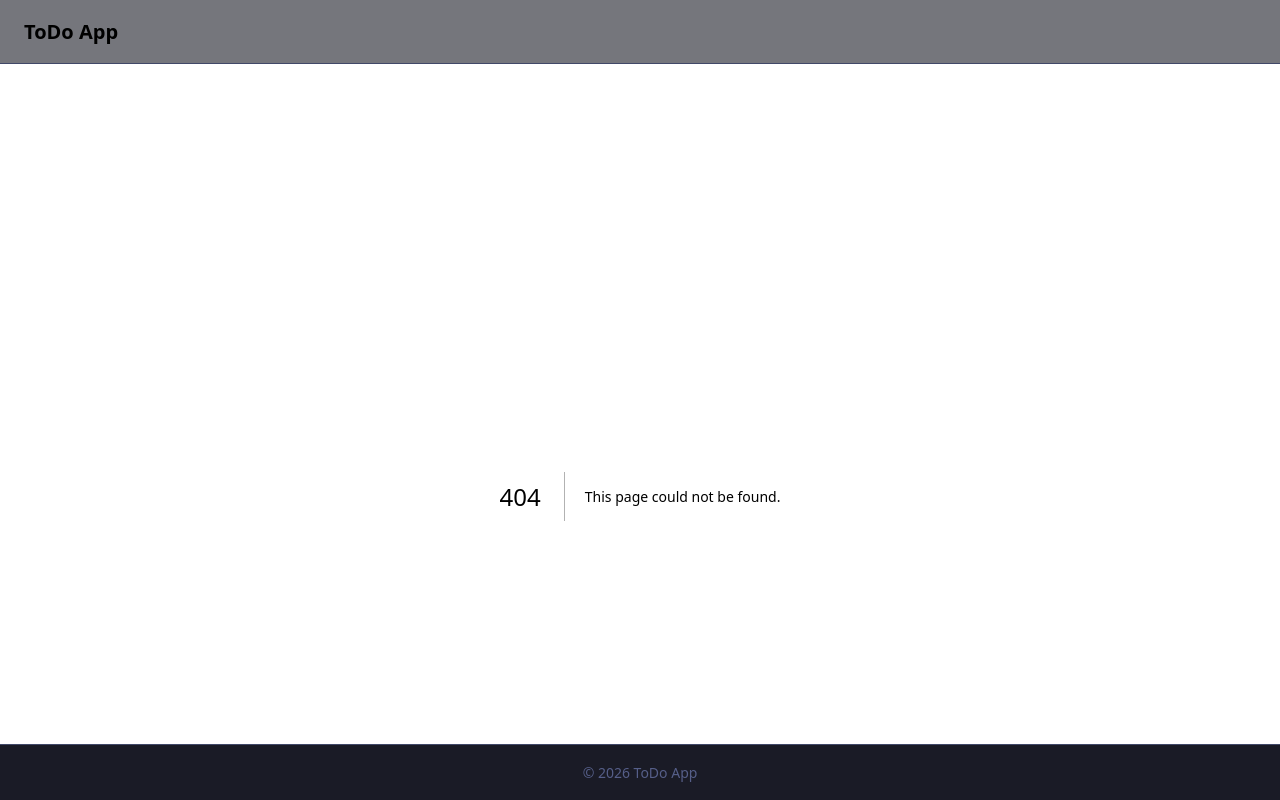
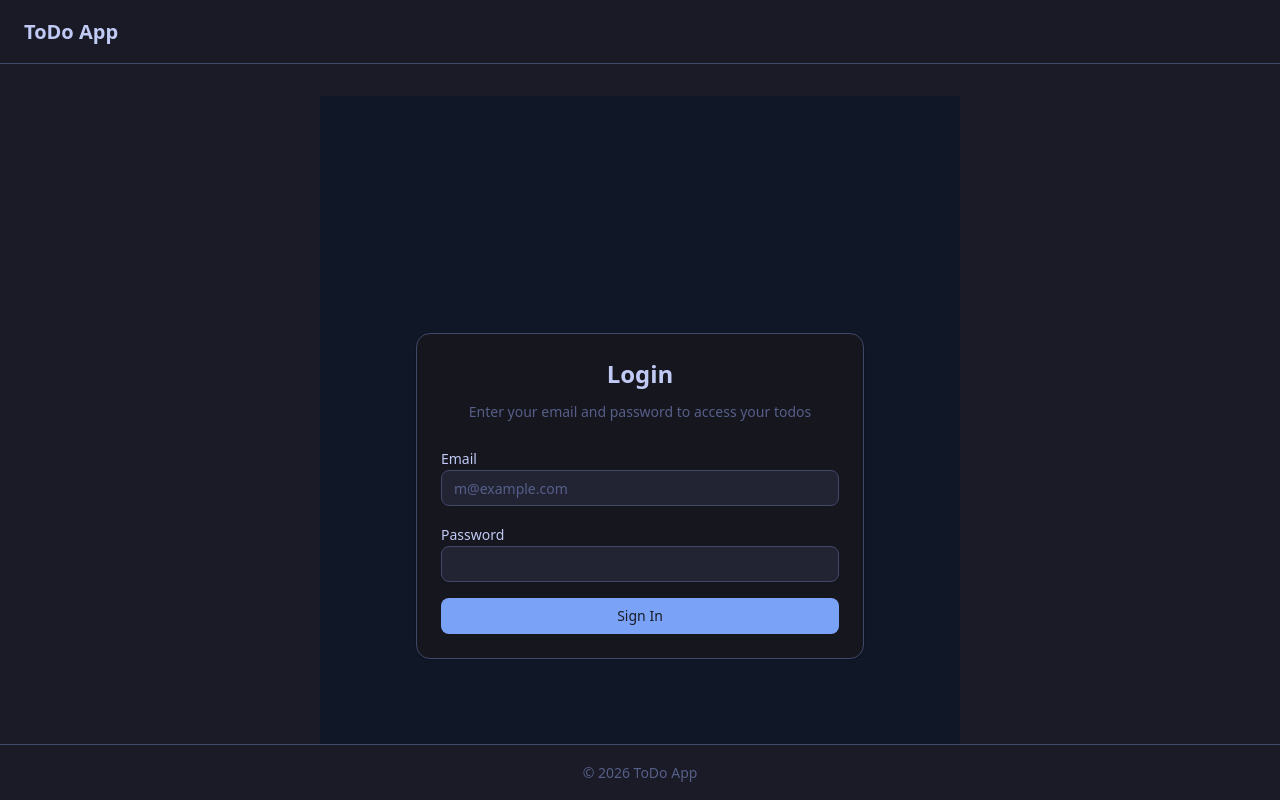
Before and after one commit to ksk-uchi/golang_todo, a Next.js app in the folder frontend/: page /login in a window 1280 px wide. Before the commit this address had no page. Built offline with nearby package versions, Linux system fonts and the light colour scheme.

Commit message:
5. (frontend) ログイン画面を作成する

```diff
--- /dev/null
+++ b/frontend/src/app/login/page.tsx
@@ -0,0 +1,100 @@
+"use client";
+
+import { useState } from "react";
+import { useRouter } from "next/navigation";
+import { api } from "@/lib/api";
+import { Button } from "@/app/components/ui/button";
+import { Input } from "@/app/components/ui/input";
+import {
+  Card,
+  CardContent,
+  CardDescription,
+  CardHeader,
+  CardTitle,
+} from "@/app/components/ui/card";
+import { toast } from "sonner";
+
+export default function LoginPage() {
+  const router = useRouter();
+  const [email, setEmail] = useState("");
+  const [password, setPassword] = useState("");
+  const [isLoading, setIsLoading] = useState(false);
+
+  const handleSubmit = async (e: React.FormEvent) => {
+    e.preventDefault();
+    setIsLoading(true);
+
+    try {
+      await api.post("/auth/login", { email, password });
+      toast.success("Login successful");
+      router.push("/");
+    } catch (error) {
+      console.error(error);
+      if (typeof error === "object" && error && "response" in error) {
+        toast.error(
+          (error as { response: { data: { error: string } } }).response?.data
+            ?.error || "Login failed",
+        );
+      } else {
+        toast.error("Login failed");
+      }
+    } finally {
+      setIsLoading(false);
+    }
+  };
+
+  return (
+    <div className="flex items-center justify-center min-h-screen bg-gray-100 dark:bg-gray-900 px-4">
+      <Card className="w-full max-w-md">
+        <CardHeader className="space-y-1">
+          <CardTitle className="text-2xl font-bold text-center">
+            Login
+          </CardTitle>
+          <CardDescription className="text-center">
+            Enter your email and password to access your todos
+          </CardDescription>
+        </CardHeader>
+        <CardContent>
+          <form onSubmit={handleSubmit} className="space-y-4">
+            <div className="space-y-2">
+              <label
+                htmlFor="email"
+                className="text-sm font-medium leading-none peer-disabled:cursor-not-allowed peer-disabled:opacity-70"
+              >
+                Email
+              </label>
+              <Input
+                id="email"
+                type="email"
+                placeholder="m@example.com"
+                value={email}
+                onChange={(e) => setEmail(e.target.value)}
+                required
+                disabled={isLoading}
+              />
+            </div>
+            <div className="space-y-2">
+              <label
+                htmlFor="password"
+                className="text-sm font-medium leading-none peer-disabled:cursor-not-allowed peer-disabled:opacity-70"
+              >
+                Password
+              </label>
+              <Input
+                id="password"
+                type="password"
+                value={password}
+                onChange={(e) => setPassword(e.target.value)}
+                required
+                disabled={isLoading}
+              />
+            </div>
+            <Button className="w-full" type="submit" disabled={isLoading}>
+              {isLoading ? "Signing in..." : "Sign In"}
+            </Button>
+          </form>
+        </CardContent>
+      </Card>
+    </div>
+  );
+}
```
